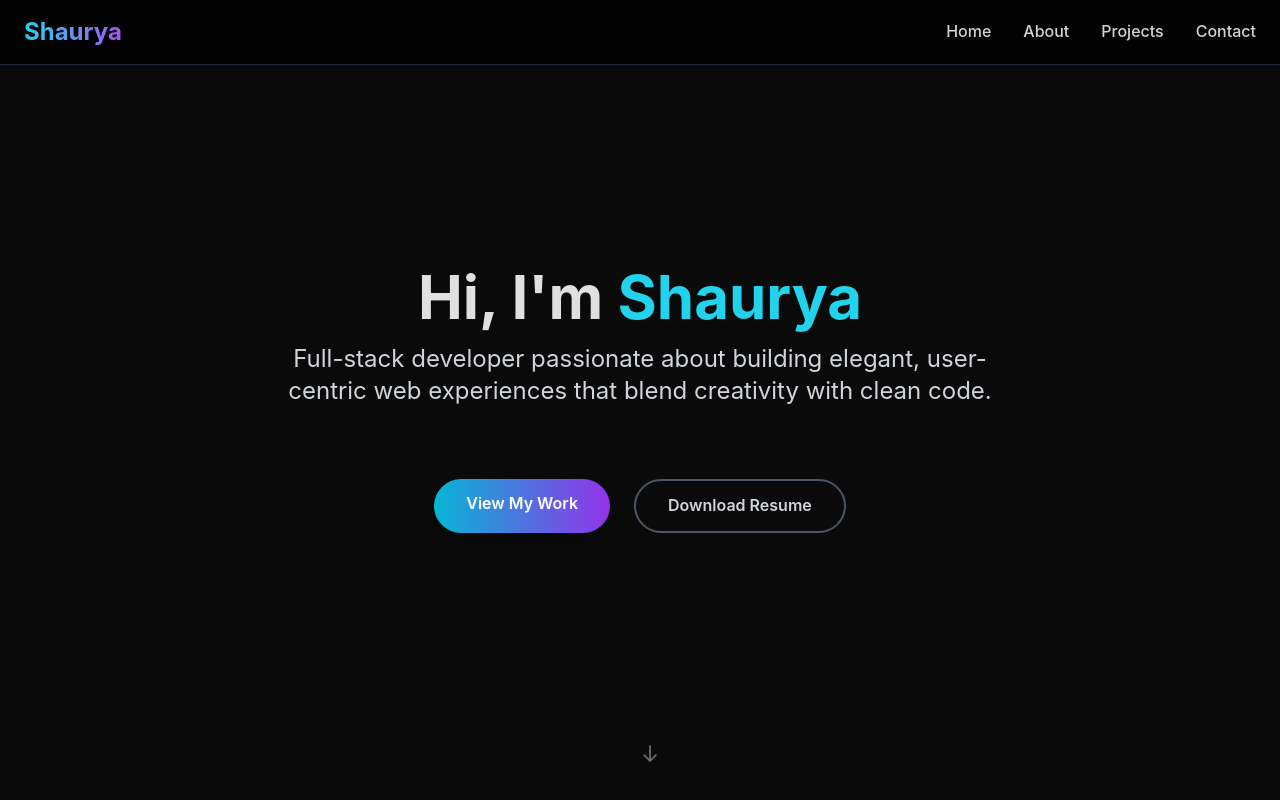
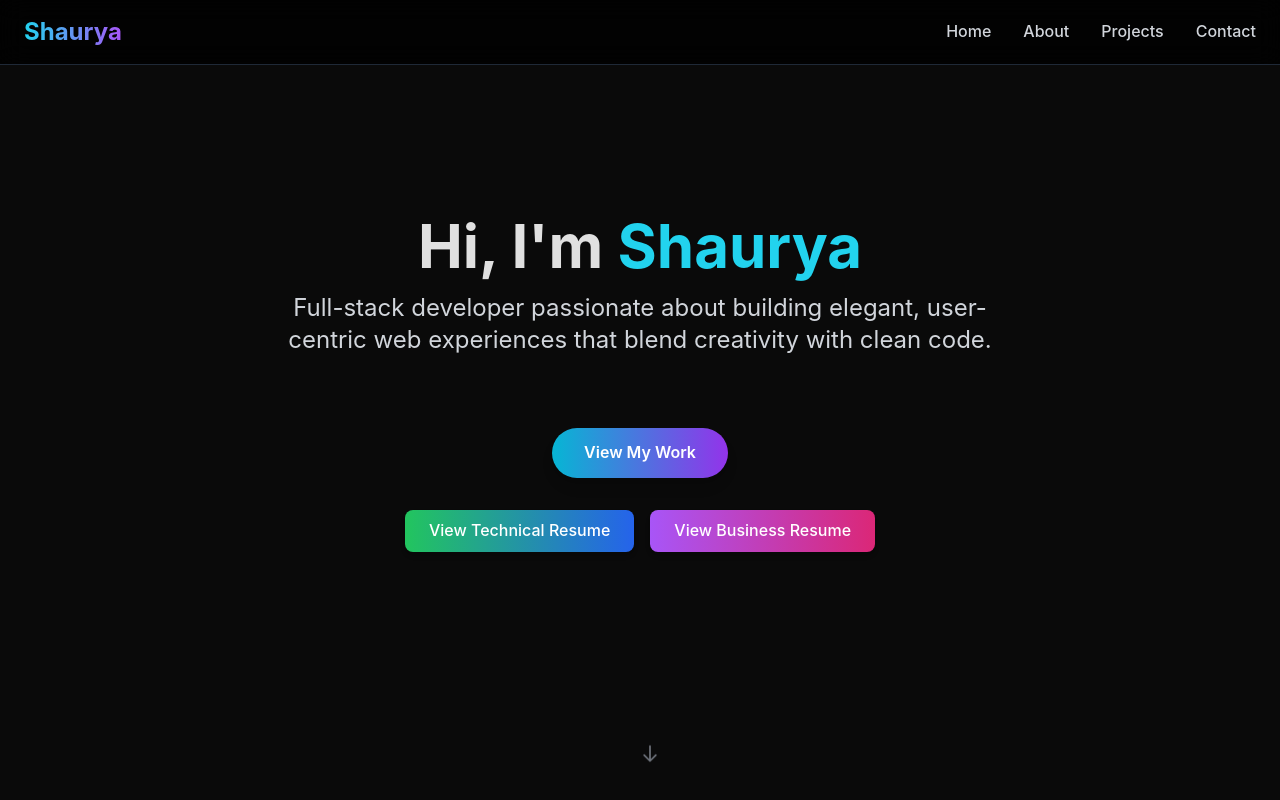
Before and after one commit to Shaurya-11011/My-Portfolio, a React (Create React App) app: page / in a window 1280 px wide. Shown: the top 800 px of the page. Built offline with nearby package versions, Linux system fonts and the light colour scheme; the HTML template or start-up script is replaced by a standard one.

Commit message:
Updated portfolio UI and components

```diff
--- a/src/components/Contact.jsx
+++ b/src/components/Contact.jsx
@@ -13,7 +13,7 @@ const Contact = () => {
         </p>
         <div className="flex flex-col sm:flex-row gap-6 justify-center mb-12">
           <a
-            href="mailto:youremail@example.com"
+            href="shauryajn101@gmail.com"
             className="px-8 py-4 bg-gray-800 border border-gray-700 rounded-full hover:bg-cyan-600/20 hover:border-cyan-500 transition-all duration-300"
           >
             Email Me
--- a/src/components/Home.jsx
+++ b/src/components/Home.jsx
@@ -1,4 +1,4 @@
-// src/components/Home.jsx
+// src/components/Home.jsx (full file, with resume buttons added)
 import React from 'react';
 
 const Home = () => {
@@ -10,23 +10,36 @@ const Home = () => {
       <p className="text-xl md:text-2xl text-gray-300 mb-8 max-w-3xl mx-auto">
         Full-stack developer passionate about building elegant, user-centric web experiences that blend creativity with clean code.
       </p>
-      <div className="flex flex-col sm:flex-row gap-6 mt-10">
+      <div className="flex flex-col sm:flex-row gap-6 mt-10 mb-8"> {/* Existing buttons */}
         <a
           href="#projects"
           className="px-8 py-3 bg-gradient-to-r from-cyan-500 to-purple-600 text-white font-semibold rounded-full shadow-lg hover:shadow-cyan-500/25 transform hover:-translate-y-1 transition-all duration-300"
         >
           View My Work
         </a>
+      </div>
+
+      {/* New Resume Buttons - Open in new tab */}
+      <div className="flex flex-col sm:flex-row gap-4 mb-8">
         <a
-          href="/assets/resume.pdf"
-          download
-          className="px-8 py-3 border-2 border-gray-600 text-gray-300 font-semibold rounded-full hover:border-cyan-400 hover:text-cyan-400 transition-all duration-300"
+          href="/assets/resume-technical.pdf"  // Replace with your first resume filename
+          target="_blank"
+          rel="noopener noreferrer"
+          className="px-6 py-2 bg-gradient-to-r from-green-500 to-blue-600 text-white font-medium rounded-lg shadow-md hover:shadow-green-500/25 transform hover:-translate-y-1 transition-all duration-300 text-center"
         >
-          Download Resume
+          View Technical Resume
+        </a>
+        <a
+          href="/assets/resume-business.pdf"  // Replace with your second resume filename
+          target="_blank"
+          rel="noopener noreferrer"
+          className="px-6 py-2 bg-gradient-to-r from-purple-500 to-pink-600 text-white font-medium rounded-lg shadow-md hover:shadow-purple-500/25 transform hover:-translate-y-1 transition-all duration-300 text-center"
+        >
+          View Business Resume
         </a>
       </div>
 
-      {/* Scroll indicator - smaller and positioned at bottom */}
+      {/* Scroll indicator */}
       <div className="absolute bottom-8 left-1/2 transform -translate-x-1/2 animate-bounce opacity-70">
         <svg
           xmlns="http://www.w3.org/2000/svg"
--- a/src/components/Navbar.jsx
+++ b/src/components/Navbar.jsx
@@ -11,11 +11,27 @@ const Navbar = () => {
     { name: 'Contact', path: '#contact' },
   ];
 
+  // JS Scroll Function - Smooth scroll to section ID
+  const scrollToSection = (e, sectionId) => {
+    e.preventDefault(); // Stop default anchor jump
+    const element = document.querySelector(sectionId);
+    if (element) {
+      // Offset for fixed navbar (subtract 100px)
+      const offsetTop = element.getBoundingClientRect().top + window.pageYOffset - 100;
+      window.scrollTo({
+        top: offsetTop,
+        behavior: 'smooth' // Smooth animation
+      });
+    }
+    // Close mobile menu if open
+    setIsOpen(false);
+  };
+
   return (
     <nav className="fixed top-0 left-0 right-0 z-50 bg-black/80 backdrop-blur-md border-b border-gray-800">
       <div className="container mx-auto px-6 py-4 flex justify-between items-center">
         <h1 className="text-2xl font-bold bg-gradient-to-r from-cyan-400 to-purple-500 bg-clip-text text-transparent">
-          Shaurya  {/* Replace with your name */}
+          Shaurya
         </h1>
 
         {/* Desktop Menu */}
@@ -24,7 +40,8 @@ const Navbar = () => {
             <li key={link.name}>
               <a
                 href={link.path}
-                className="text-gray-300 hover:text-cyan-400 transition-colors duration-300 font-medium"
+                onClick={(e) => scrollToSection(e, link.path)} // JS scroll handler
+                className="text-gray-300 hover:text-cyan-400 transition-colors duration-300 font-medium cursor-pointer"
               >
                 {link.name}
               </a>
@@ -71,8 +88,8 @@ const Navbar = () => {
               <a
                 key={link.name}
                 href={link.path}
-                className="block text-lg text-gray-300 hover:text-cyan-400 transition-colors"
-                onClick={() => setIsOpen(false)}
+                onClick={(e) => scrollToSection(e, link.path)} // JS scroll handler
+                className="block text-lg text-gray-300 hover:text-cyan-400 transition-colors cursor-pointer"
               >
                 {link.name}
               </a>
--- a/src/index.css
+++ b/src/index.css
@@ -1,9 +1,7 @@
-/* src/index.css */
 @tailwind base;
 @tailwind components;
 @tailwind utilities;
 
-/* Custom styles (from before) */
 * {
   margin: 0;
   padding: 0;
@@ -29,7 +27,10 @@ button {
   outline: none;
 }
 
-/* Scrollbar (dark theme) */
+html {
+  scroll-behavior: smooth;
+}
+
 ::-webkit-scrollbar {
   width: 8px;
 }
@@ -42,8 +43,3 @@ button {
   background: #555;
   border-radius: 4px;
 }
-
-/* Smooth scroll */
-html {
-  scroll-behavior: smooth;
-}
--- a/src/index.js
+++ b/src/index.js
@@ -2,7 +2,6 @@ import React from 'react';
 import ReactDOM from 'react-dom/client';
 import './index.css';
 import App from './App';
-import reportWebVitals from './reportWebVitals';
 
 const root = ReactDOM.createRoot(document.getElementById('root'));
 root.render(
@@ -10,8 +9,3 @@ root.render(
     <App />
   </React.StrictMode>
 );
-
-// If you want to start measuring performance in your app, pass a function
-// to log results (for example: reportWebVitals(console.log))
-// or send to an analytics endpoint. Learn more: https://bit.ly/CRA-vitals
-reportWebVitals();
```
Also changed, not shown: App.jsx (+2 -7 lines), 2 other files (tests, documents, lock files or other folders).
